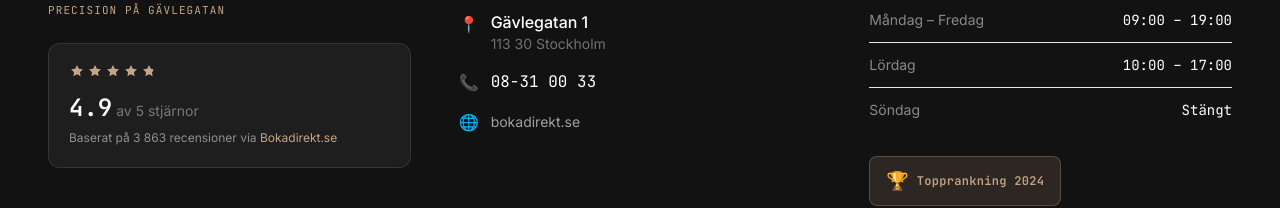
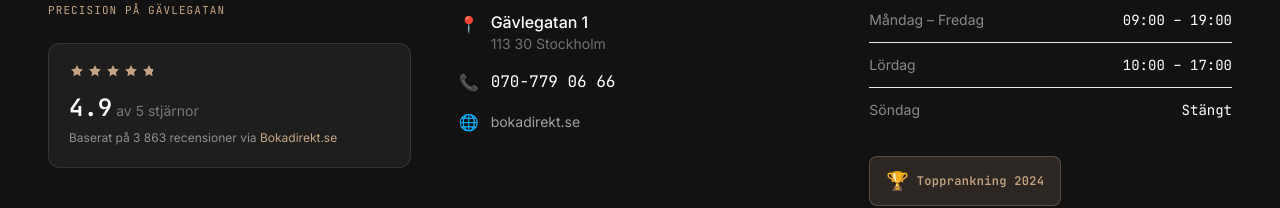
Before and after one commit to hugooblak/williamsharstudio, a React (Vite) app: page / in a window 1280 px wide. Shown: the part 3229-3437 px from the top of the page. Built offline with nearby package versions, Linux system fonts and the light colour scheme.

Commit message:
Uppdaterat nummer

```diff
--- a/src/components/Footer.jsx
+++ b/src/components/Footer.jsx
@@ -114,7 +114,7 @@ export default function Footer() {
                                     href="tel:0707790666"
                                     className="font-mono text-white hover:text-oak transition-colors"
                                 >
-                                    08-31 00 33
+                                    070-779 06 66
                                 </a>
                             </li>
                             <li className="flex items-center gap-3">
```
